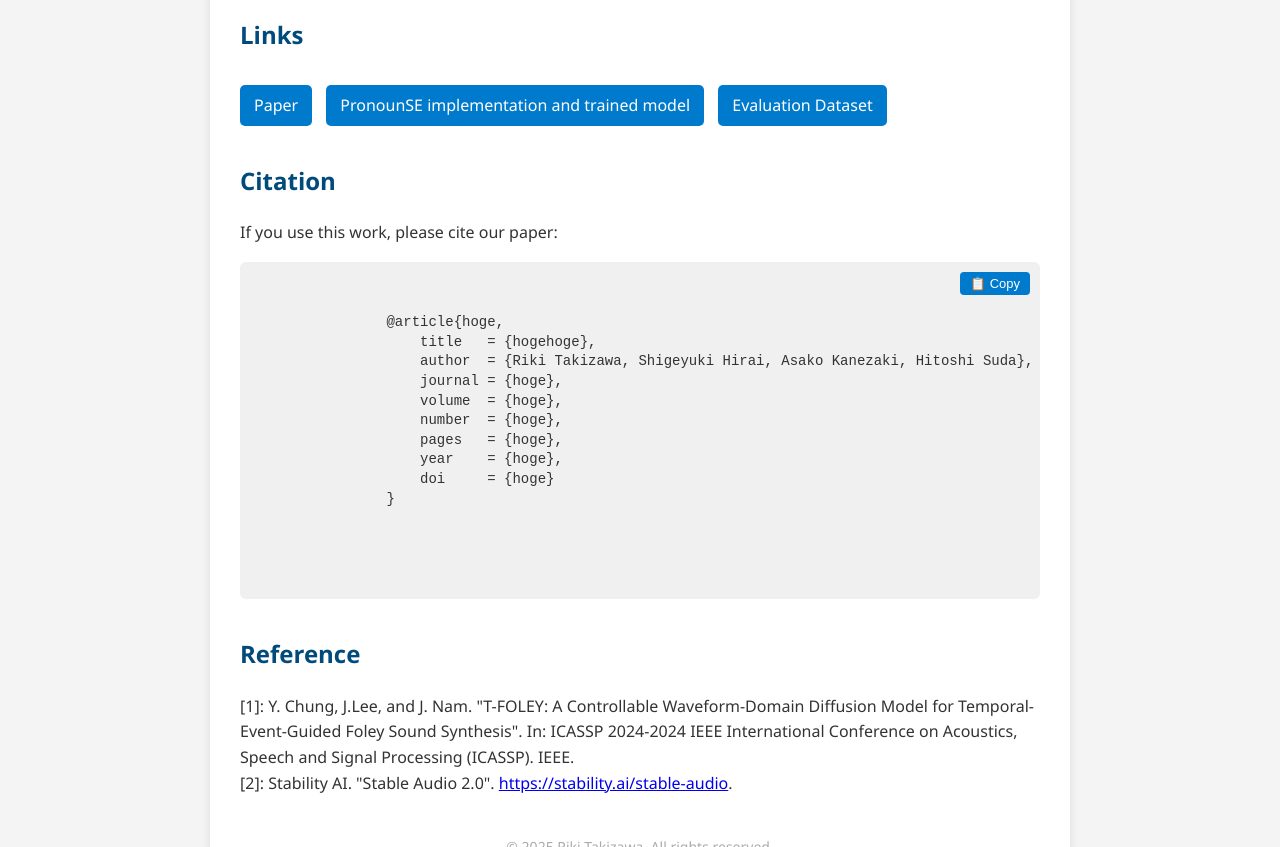
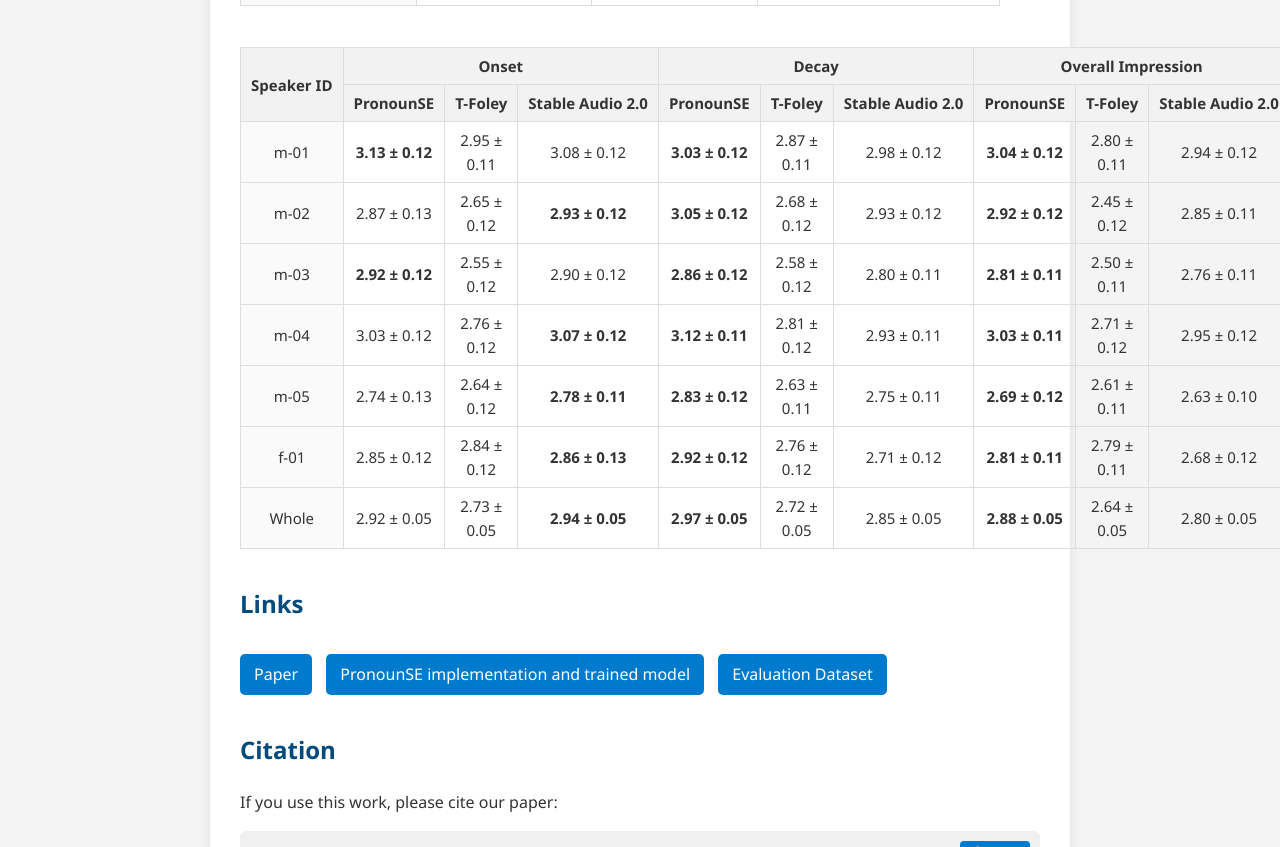
Before and after one commit to Jinmaro/PronounSE_demo, a plain HTML site: page index.html in a window 1280 px wide. Shown: the part 3038-3885 px from the top of the page. Drawn offline with Linux system fonts and the light colour scheme.

Commit message:
Update index.html

```diff
--- a/index.html
+++ b/index.html
@@ -390,6 +390,7 @@
                     </tbody>
                 </table>
             </div>
+            <br>
 
         <p><b>Subjective Fidelity Evaluation (Fidelity MOS)</b></p>
             <div class="mos-table-wrapper">
@@ -413,6 +414,78 @@
                     </tbody>
                 </table>
             </div>
+
+        <br>
+        <p><b></b></p>
+            <div class="mos-table-wrapper">
+                <table class="metric-table">
+                    <thead>
+                    <tr>
+                        <th rowspan="2">Speaker&nbsp;ID</th>
+                        <th colspan="3">Onset</th>
+                        <th colspan="3">Decay</th>
+                        <th colspan="3">Overall&nbsp;Impression</th>
+                    </tr>
+                    <tr>
+                        <th class="col-pronounse">PronounSE</th><th class="col-tfoley">T-Foley</th><th class="col-sa2">Stable Audio 2.0</th>
+                        <th class="col-pronounse">PronounSE</th><th class="col-tfoley">T-Foley</th><th class="col-sa2">Stable Audio 2.0</th>
+                        <th class="col-pronounse">PronounSE</th><th class="col-tfoley">T-Foley</th><th class="col-sa2">Stable Audio 2.0</th>
+                    </tr>
+                    </thead>
+
+                    <tbody>
+                    <!-- m-01 -->
+                    <tr><th>m-01</th>
+                        <td class="col-pronounse"><b>3.13 ± 0.12</b></td><td class="col-tfoley">2.95 ± 0.11</td><td class="col-sa2">3.08 ± 0.12</td>
+                        <td class="col-pronounse"><b>3.03 ± 0.12</b></td><td class="col-tfoley">2.87 ± 0.11</td><td class="col-sa2">2.98 ± 0.12</td>
+                        <td class="col-pronounse"><b>3.04 ± 0.12</b></td><td class="col-tfoley">2.80 ± 0.11</td><td class="col-sa2">2.94 ± 0.12</td>
+                    </tr>
+
+                    <!-- m-02 -->
+                    <tr><th>m-02</th>
+                        <td class="col-pronounse">2.87 ± 0.13</td><td class="col-tfoley">2.65 ± 0.12</td><td class="col-sa2"><b>2.93 ± 0.12</b></td>
+                        <td class="col-pronounse"><b>3.05 ± 0.12</b></td><td class="col-tfoley">2.68 ± 0.12</td><td class="col-sa2">2.93 ± 0.12</td>
+                        <td class="col-pronounse"><b>2.92 ± 0.12</b></td><td class="col-tfoley">2.45 ± 0.12</td><td class="col-sa2">2.85 ± 0.11</td>
+                    </tr>
+
+                    <!-- m-03 -->
+                    <tr><th>m-03</th>
+                        <td class="col-pronounse"><b>2.92 ± 0.12</b></td><td class="col-tfoley">2.55 ± 0.12</td><td class="col-sa2">2.90 ± 0.12</td>
+                        <td class="col-pronounse"><b>2.86 ± 0.12</b></td><td class="col-tfoley">2.58 ± 0.12</td><td class="col-sa2">2.80 ± 0.11</td>
+                        <td class="col-pronounse"><b>2.81 ± 0.11</b></td><td class="col-tfoley">2.50 ± 0.11</td><td class="col-sa2">2.76 ± 0.11</td>
+                    </tr>
+
+                    <!-- m-04 -->
+                    <tr><th>m-04</th>
+                        <td class="col-pronounse">3.03 ± 0.12</td><td class="col-tfoley">2.76 ± 0.12</td><td class="col-sa2"><b>3.07 ± 0.12</b></td>
+                        <td class="col-pronounse"><b>3.12 ± 0.11</b></td><td class="col-tfoley">2.81 ± 0.12</td><td class="col-sa2">2.93 ± 0.11</td>
+                        <td class="col-pronounse"><b>3.03 ± 0.11</b></td><td class="col-tfoley">2.71 ± 0.12</td><td class="col-sa2">2.95 ± 0.12</td>
+                    </tr>
+
+                    <!-- m-05 -->
+                    <tr><th>m-05</th>
+                        <td class="col-pronounse">2.74 ± 0.13</td><td class="col-tfoley">2.64 ± 0.12</td><td class="col-sa2"><b>2.78 ± 0.11</b></td>
+                        <td class="col-pronounse"><b>2.83 ± 0.12</b></td><td class="col-tfoley">2.63 ± 0.11</td><td class="col-sa2">2.75 ± 0.11</td>
+                        <td class="col-pronounse"><b>2.69 ± 0.12</b></td><td class="col-tfoley">2.61 ± 0.11</td><td class="col-sa2">2.63 ± 0.10</td>
+                    </tr>
+
+                    <!-- f-01 -->
+                    <tr><th>f-01</th>
+                        <td class="col-pronounse">2.85 ± 0.12</td><td class="col-tfoley">2.84 ± 0.12</td><td class="col-sa2"><b>2.86 ± 0.13</b></td>
+                        <td class="col-pronounse"><b>2.92 ± 0.12</b></td><td class="col-tfoley">2.76 ± 0.12</td><td class="col-sa2">2.71 ± 0.12</td>
+                        <td class="col-pronounse"><b>2.81 ± 0.11</b></td><td class="col-tfoley">2.79 ± 0.11</td><td class="col-sa2">2.68 ± 0.12</td>
+                    </tr>
+
+                    <!-- whole -->
+                    <tr><th>Whole</th>
+                        <td class="col-pronounse">2.92 ± 0.05</td><td class="col-tfoley">2.73 ± 0.05</td><td class="col-sa2"><b>2.94 ± 0.05</b></td>
+                        <td class="col-pronounse"><b>2.97 ± 0.05</b></td><td class="col-tfoley">2.72 ± 0.05</td><td class="col-sa2">2.85 ± 0.05</td>
+                        <td class="col-pronounse"><b>2.88 ± 0.05</b></td><td class="col-tfoley">2.64 ± 0.05</td><td class="col-sa2">2.80 ± 0.05</td>
+                    </tr>
+                    </tbody>
+                </table>
+            </div>
+
 
     <h2>Links</h2>
         <a class="link-button" href="https://arxiv.org/abs/xxxx.xxxxx" target="_blank">Paper</a>
```
